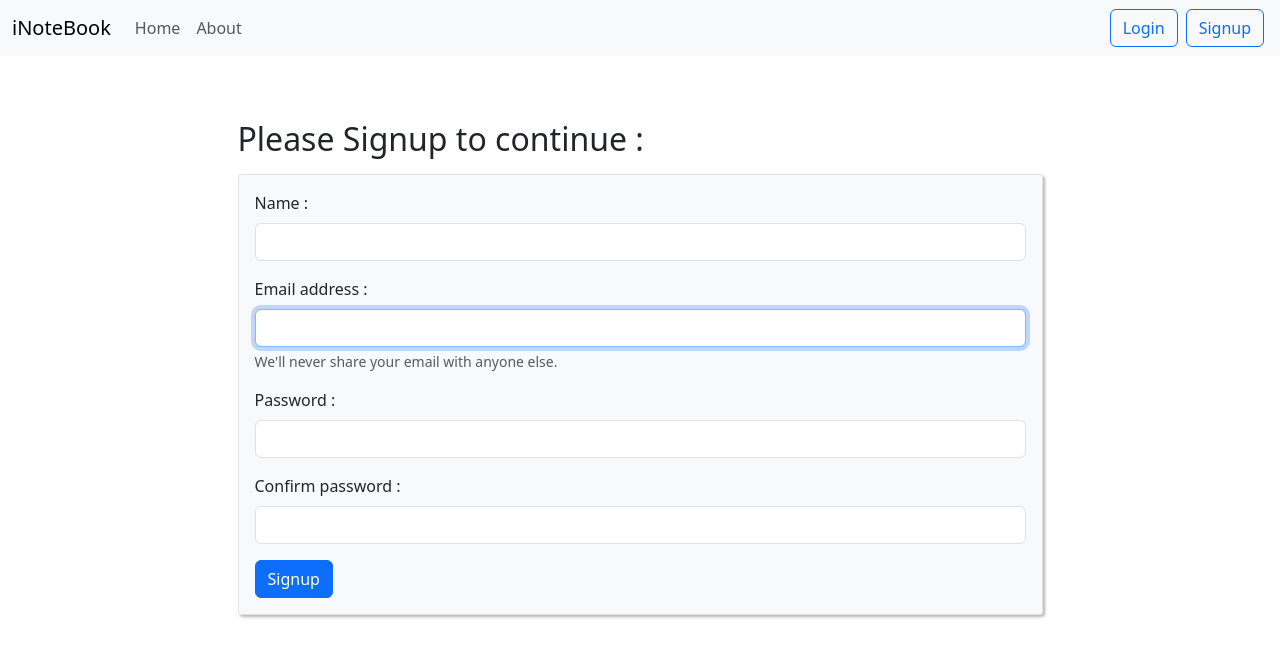
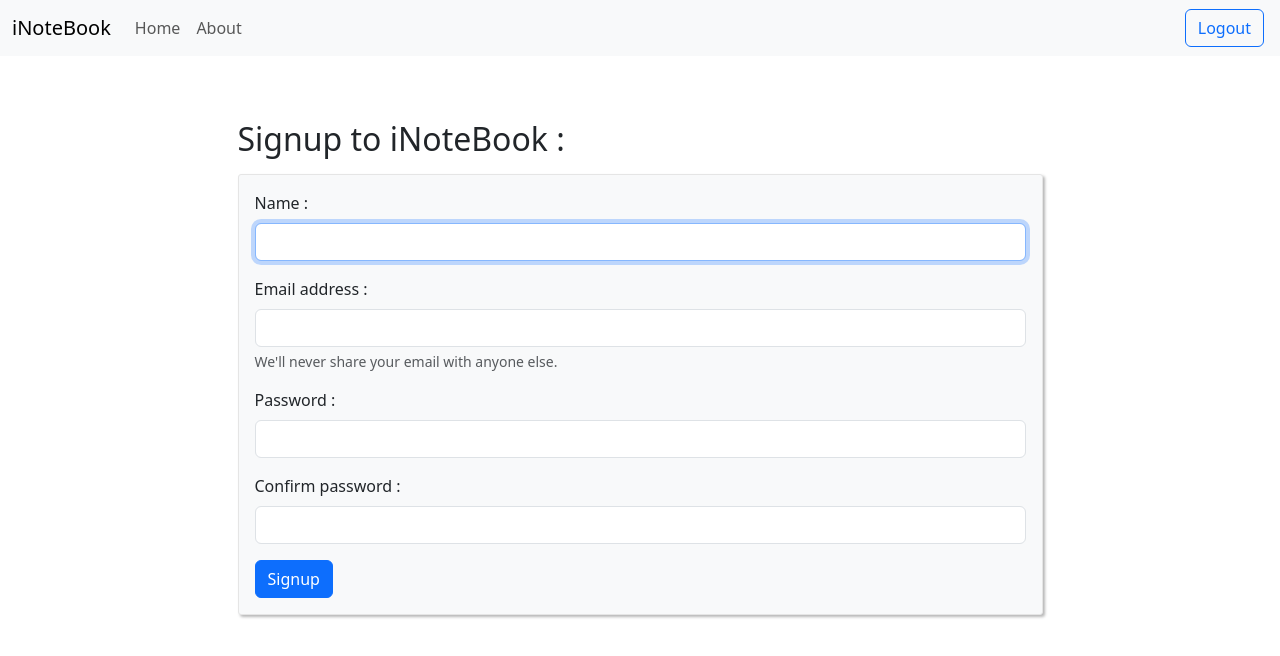
Before and after one commit to IDayanandJagtap/iNoteBook, a React (Create React App) app in the folder Front-end/: page /signup in a window 1280 px wide. Shown: the top 656 px of the page. Built offline with nearby package versions, Linux system fonts and the light colour scheme; sample sign-in values are in the browser's storage.

Commit message:
Video 72 - fetch user specific notes

```diff
--- a/Front-end/src/App.js
+++ b/Front-end/src/App.js
@@ -25,7 +25,7 @@ function App() {
   return (
   <NoteState>
     <BrowserRouter>
-        <Navbar />
+        <Navbar showAlert={showAlert}/>
         <Alert alert={alert}/>
         <div className="container" >
             <Routes>
--- a/Front-end/src/Components/Home.js
+++ b/Front-end/src/Components/Home.js
@@ -1,6 +1,7 @@
-import React from 'react'
+import React, { useEffect } from 'react'
 import AddNote from './AddNote.js'
 import ShowNotes from './ShowNotes.js'
+import { useNavigate } from 'react-router-dom'
 
 export default function Home(props) {
   // Styles :
@@ -15,9 +16,17 @@ export default function Home(props) {
     border: "1px solid #e5e5e5"
   }
 
-
+  const navigate = useNavigate()
+  const showHome= localStorage.getItem("token")
+  useEffect(()=> {
+    if(!showHome)
+      navigate("/login")
+      return
+      //eslint-disable-next-line
+  }, [])
 
   return (
+    showHome &&
     <div className='my-4'>
       <h2>Add a note : </h2>
 
--- a/Front-end/src/Components/Login.js
+++ b/Front-end/src/Components/Login.js
@@ -46,7 +46,7 @@ const Login = ({showAlert}) => {
         <div className="my-5 d-flex justify-content-center align-items-center ">
             <div className="w-75">
             <div className='container p-3 d-flex flex-column justify-content-center align items center'>
-            <h2 >Please login to continue : </h2>
+            <h2 >Login to continue : </h2>
                 <form className='p-3 my-2' style={formStyle} onSubmit={handleOnSubmit}>
                     <div className="mb-3">
                         <label htmlFor="email" className="form-label">Email address</label>
--- a/Front-end/src/Components/Navbar.js
+++ b/Front-end/src/Components/Navbar.js
@@ -1,16 +1,20 @@
-import React, {useEffect} from "react"
-import{Link, useLocation} from "react-router-dom"
+import React from "react"
+import{Link, useLocation, useNavigate} from "react-router-dom"
 
 // React-router-dom provides a hook useLocation that returns a object with location details including pathname ... using it we can set active state of the navbar button(links).
 // We have to use useEffect hook as well to get the current location on every new render
 
 
-export default function Navbar() {
+export default function Navbar({showAlert}) {
     let location = useLocation();
+    const navigate = useNavigate()
 
-    useEffect(()=>{
-        //console.log(location.pathname)
-    }, [location]);
+
+    const handleLogout = () => {
+        localStorage.removeItem("token")
+        navigate("/login")
+        showAlert({msg: "Logged out !", type: "success"})
+    }
 
     return (
         <nav className="navbar navbar-expand-lg bg-body-tertiary">
@@ -29,10 +33,14 @@ export default function Navbar() {
                         </li>
 
                     </ul>
+
+                    {!localStorage.getItem("token") ?
                     <form className="d-flex" role="search">
                         <Link className="btn btn-outline-primary mx-1" to="/login" role="button" >Login</Link>
                         <Link className="btn btn-outline-primary mx-1" to="/signup" role="button" >Signup</Link>
                     </form>
+                    :
+                    <button className="btn btn-outline-primary mx-1" onClick={handleLogout}>Logout</button>}
                 </div>
             </div>
         </nav>
--- a/Front-end/src/Components/Signup.js
+++ b/Front-end/src/Components/Signup.js
@@ -40,11 +40,11 @@ const Signup = ({showAlert}) => {
                 showAlert({msg: "Congratulations! account created successfully", type: "success"})
             }
             else{
-                showAlert({msg: "Something went wrong, please try again later !", type: "danger"})
+                showAlert({msg: response.error, type: "danger"})
             }
         }
         else{
-            alert("Password and confirm password are not same !");
+            showAlert({msg: "Password and confirm password should be same !", type: "danger"});
         }
     }
 
@@ -52,15 +52,15 @@ const Signup = ({showAlert}) => {
         <div className="my-5 d-flex justify-content-center align-items-center ">
             <div className="w-75">
             <div className='container p-3 d-flex flex-column justify-content-center align items center'>
-            <h2 >Please Signup to continue : </h2>
+            <h2 >Signup to iNoteBook : </h2>
                 <form className='p-3 my-2' style={formStyle} onSubmit={handleOnSubmit}>
                 <div className="mb-3">
                         <label htmlFor="name" className="form-label">Name : </label>
-                        <input type="text" className="form-control" id="name" name="name" value={credentials.name} onChange={handleOnChange}  required/>
+                        <input type="text" className="form-control" id="name" name="name" value={credentials.name} onChange={handleOnChange} autoFocus required/>
                     </div>
                     <div className="mb-3">
                         <label htmlFor="email" className="form-label">Email address : </label>
-                        <input type="email" className="form-control" id="email" name="email" value={credentials.email} aria-describedby="emailHelp" onChange={handleOnChange} autoFocus required/>
+                        <input type="email" className="form-control" id="email" name="email" value={credentials.email} aria-describedby="emailHelp" onChange={handleOnChange}  required/>
                         <div id="emailHelp" className="form-text">We'll never share your email with anyone else.</div>
                     </div>
                     <div className="mb-3">
--- a/Front-end/src/ContextApi/noteContext.js
+++ b/Front-end/src/ContextApi/noteContext.js
@@ -26,7 +26,7 @@ const NoteState = (props) => {
       method: "GET",
       headers: {
         "Content-Type": "application/json",
-        "auth-token": 'eyJhbGciOiJIUzI1NiIsInR5cCI6IkpXVCJ9.eyJ1c2VyIjp7ImlkIjoiNjQ0YWI1ZTRkNDAzNjYzZDhhYThhNjEyIn0sImlhdCI6MTY4MjYxNzgyOH0._qdgaHjOy7K3r5yHSQF-TtaLVWVY_kXpXuZnaQaJKJ8',
+        "auth-token": localStorage.getItem("token")
       }
     })
 
@@ -48,7 +48,7 @@ const NoteState = (props) => {
       method: "POST",
       headers: {
         "Content-Type": "application/json",
-        "auth-token": "eyJhbGciOiJIUzI1NiIsInR5cCI6IkpXVCJ9.eyJ1c2VyIjp7ImlkIjoiNjQ0YWI1ZTRkNDAzNjYzZDhhYThhNjEyIn0sImlhdCI6MTY4MjYxNzgyOH0._qdgaHjOy7K3r5yHSQF-TtaLVWVY_kXpXuZnaQaJKJ8",
+        "auth-token": localStorage.getItem("token"),
       },
       body: JSON.stringify(data)
     })
@@ -67,7 +67,7 @@ const NoteState = (props) => {
       method: "DELETE",
       headers: {
         "Content-Type": "application/json",
-        "auth-token": "eyJhbGciOiJIUzI1NiIsInR5cCI6IkpXVCJ9.eyJ1c2VyIjp7ImlkIjoiNjQ0YWI1ZTRkNDAzNjYzZDhhYThhNjEyIn0sImlhdCI6MTY4MjYxNzgyOH0._qdgaHjOy7K3r5yHSQF-TtaLVWVY_kXpXuZnaQaJKJ8",
+        "auth-token": localStorage.getItem("token"),
       }
     })
 
@@ -87,7 +87,7 @@ const NoteState = (props) => {
       method: "PUT",
       headers: {
         "Content-Type": "application/json",
-        "auth-token": "eyJhbGciOiJIUzI1NiIsInR5cCI6IkpXVCJ9.eyJ1c2VyIjp7ImlkIjoiNjQ0YWI1ZTRkNDAzNjYzZDhhYThhNjEyIn0sImlhdCI6MTY4MjYxNzgyOH0._qdgaHjOy7K3r5yHSQF-TtaLVWVY_kXpXuZnaQaJKJ8",
+        "auth-token": localStorage.getItem("token"),
       },
       body: JSON.stringify({title, description, tag})
     })
```
